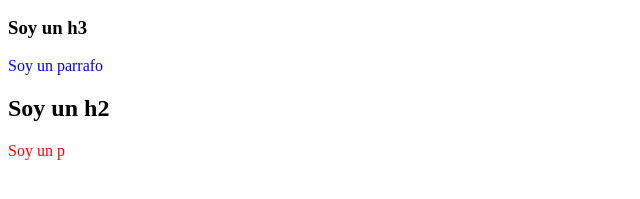
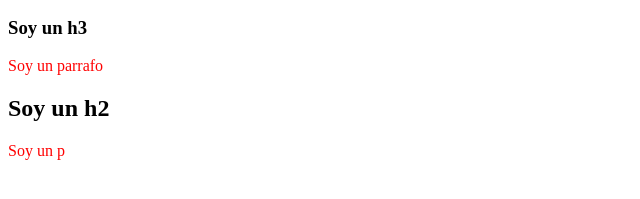
Before and after one commit to SepulvedaLuis/BasicHTMLCSS, a plain HTML site: page claseCombinadores/indexCB.html in a window 1280 px wide. Shown: the part 135-334 px from the top of the page, 0-640 px from the left. Drawn offline with Linux system fonts and the light colour scheme.

Commit message:
Utilizamos otro combinador, Hermano general

```diff
--- a/claseCombinadores/styleCB.css
+++ b/claseCombinadores/styleCB.css
@@ -1,13 +1,23 @@
+/*Hermano adyacente o cercano (Adjacent sibling) div + p { ... }
 h2 + p{
     color: red;
 }
-/*Lo que hacemos es brindarle estilos a la etiqueta p que esta cerca a la h2, cercanía
+Lo que hacemos es brindarle estilos a la etiqueta p que esta cerca a la h2, cercanía
  es que la etiqueta este una sobra la otra por ejemplo:
  <h2>  Si contamos con otro caso en el cual se interpone otra etiqueta no funciona  <h2>
  <p>   Nos referimos a que siempre después de un h2 debe estar la p o no funcionara <h3>
-                                      De esta manera no funciona nuestro combinador <p>*/
+                                      De esta manera no funciona nuestro combinador <p>
 
 h3 + p{
     color: blue;
 }
-/*Por ejemplo en este caso le aplicamos solo estilo a la p que estaba cerca a h3*/
+Por ejemplo en este caso le aplicamos solo estilo a la p que estaba cerca a h3*/
+
+/*Hermano general (General sibling) div ~ p { ... }*/
+
+h2 ~ p{
+    color: red;
+}
+
+/*Lo que hacemos es que todas las etiquetas <p> que esten como hermanos general de <h2> se le
+va brindar estilos, siempre y cuando esten en la misma línea y sean hermanos generales*/
```
